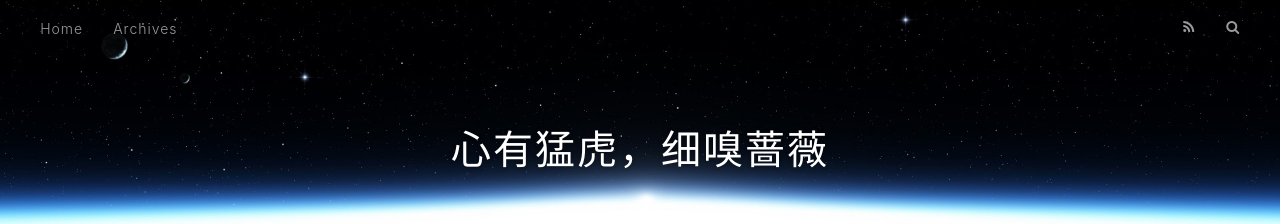
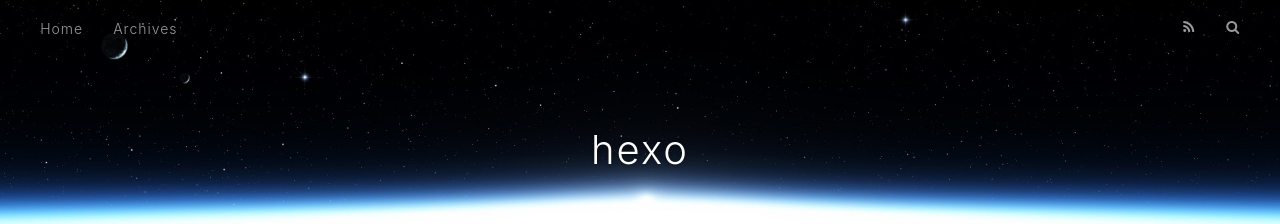
Before and after one commit to HrbustLSH/hrbustlsh.github.io, a plain HTML site: page index.html in a window 1280 px wide. Shown: the top 224 px of the page. Drawn offline with nearby package versions, Linux system fonts and the light colour scheme; files that its build step writes are made by us from their sources; files whose address does not match are found by name.

Commit message:
Site updated: 2019-10-12 16:09:57

```diff
--- a/index.html
+++ b/index.html
@@ -5,17 +5,17 @@
 
 
 
-  <title>心有猛虎，细嗅蔷薇</title>
+  <title>hexo</title>
   <meta name="viewport" content="width=device-width, initial-scale=1, maximum-scale=1">
   <meta property="og:type" content="website">
-<meta property="og:title" content="心有猛虎，细嗅蔷薇">
+<meta property="og:title" content="hexo">
 <meta property="og:url" content="http://liushan.fun/blog/index.html">
-<meta property="og:site_name" content="心有猛虎，细嗅蔷薇">
+<meta property="og:site_name" content="hexo">
 <meta property="og:locale" content="en">
 <meta name="twitter:card" content="summary">
-<meta name="twitter:title" content="心有猛虎，细嗅蔷薇">
+<meta name="twitter:title" content="hexo">
 
-    <link rel="alternate" href="/blog/atom.xml" title="心有猛虎，细嗅蔷薇" type="application/atom+xml">
+    <link rel="alternate" href="/blog/atom.xml" title="hexo" type="application/atom+xml">
 
 
     <link rel="icon" href="/favicon.png">
@@ -34,7 +34,7 @@
   <div id="header-outer" class="outer">
     <div id="header-title" class="inner">
       <h1 id="logo-wrap">
-        <a href="/blog/" id="logo">心有猛虎，细嗅蔷薇</a>
+        <a href="/blog/" id="logo">hexo</a>
       </h1>
 
     </div>
@@ -101,7 +101,7 @@
 
     </div>
     <footer class="article-footer">
-      <a data-url="http://liushan.fun/blog/2019/10/12/hello-world/" data-id="ck1n72rvr000050tvata26eg9" class="article-share-link">Share</a>
+      <a data-url="http://liushan.fun/blog/2019/10/12/hello-world/" data-id="ck1na41ng0000kotvd1lnw6lq" class="article-share-link">Share</a>
 
 
     </footer>
```
Also changed, not shown: 2019/10/12/hello-world/index.html (+5 -5 lines), archives/2019/10/index.html (+6 -6 lines), archives/2019/index.html (+6 -6 lines), archives/index.html (+6 -6 lines).
